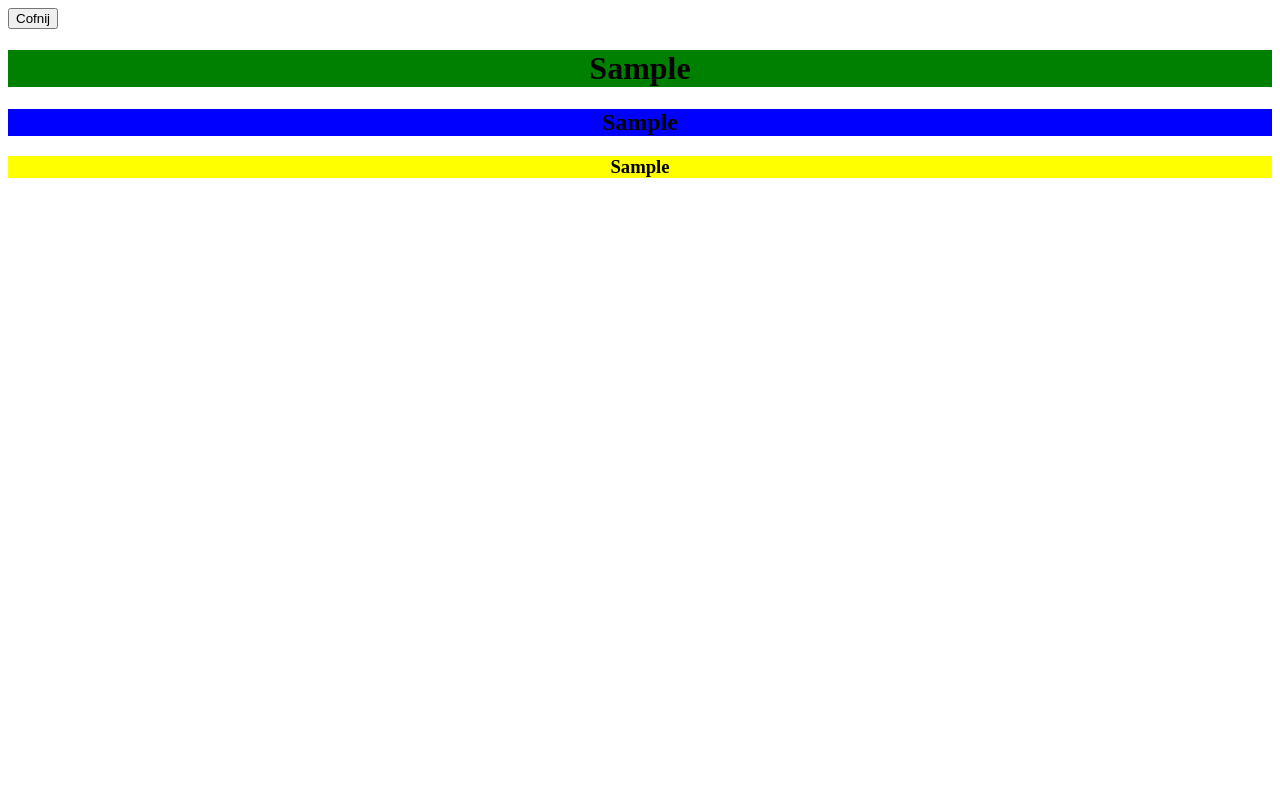
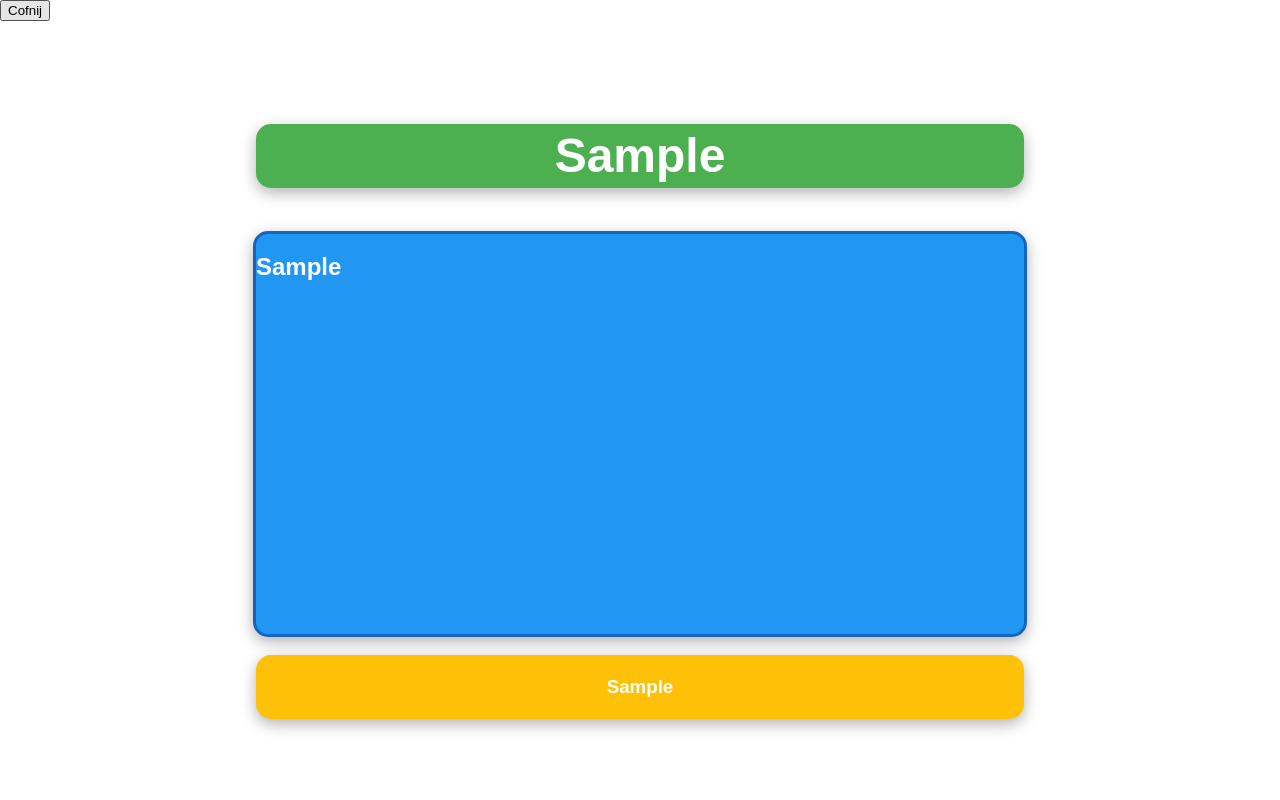
Before and after one commit to Z-iutek/ProjektCMS, a Django app: page /przywroc_stan/1/ in a window 1280 px wide. Run offline with Django 5.2, Linux system fonts and the light colour scheme; tables that the repository leaves empty hold one stand-in row (values such as "Sample post").

Commit message:
Edycja strony do przywracania

```diff
--- a/CMS_website/Startstrona/static/css/style_przywroc.css
+++ b/CMS_website/Startstrona/static/css/style_przywroc.css
@@ -1,15 +1,51 @@
-#text_content{
-    text-align: center;
+body {
+    margin: 0;
+    padding: 0;
+    font-family: Arial, sans-serif;
+}
 
+#text_content {
+    width: 100%;
+    height: 100%;
+    position: fixed;
+    display: flex;
+    flex-direction: column;
+    justify-content: center;
+    align-items: center;
 }
-#naglowek{
-    background-color: green;
 
+#naglowek {
+    width: 60%;
+    height: 8%;
+    font-size: 24px;
+    background-color: #4CAF50;
+    border-radius: 15px;
+    box-shadow: 0 5px 15px rgba(0, 0, 0, 0.3);
+    display: flex;
+    justify-content: center;
+    align-items: center;
+    color: #fff;
 }
-#tekst_glowny{
-    background-color: blue;
 
+#tekst_glowny {
+    margin-top: 25px;
+    background-color: #2196F3;
+    width: 60%;
+    height: 50%;
+    border: 3px solid #1565c0;
+    border-radius: 15px;
+    box-shadow: 0 5px 15px rgba(0, 0, 0, 0.3);
+    color: #fff;
 }
-#stopka{
-    background-color: yellow;
+
+#stopka {
+    width: 60%;
+    height: 8%;
+    background-color: #FFC107;
+    border-radius: 15px;
+    box-shadow: 0 5px 15px rgba(0, 0, 0, 0.3);
+    display: flex;
+    justify-content: center;
+    align-items: center;
+    color: #fff;
 }
--- a/CMS_website/Startstrona/templates/Startstrona/przywroc.html
+++ b/CMS_website/Startstrona/templates/Startstrona/przywroc.html
@@ -7,7 +7,9 @@
 <button onclick="goBack()">Cofnij</button>
 <div id="text_content">
 <div id="naglowek"> <h1><script>document.write('{{ stan.Naglowek }}')</script></h1></div>
+      <br>
 <div id="tekst_glowny"><h2><script>document.write('{{ stan.Tekst_glowny }}')</script></h2></div>
+      <br>
 <div id="stopka"><h3><script>document.write('{{ stan.Stopka }}')</script></h3></div>
 </div>
 
@@ -18,8 +20,8 @@
 
 <script>
     function goBack() {
-  window.history.back();
-}
+          window.history.back();
+    }
     document.title = "{{ stan.tytul_strony }}";
     document.body.style.backgroundColor = "{{ stan.kolor_tla }}";
 
--- a/CMS_website/Startstrona/urls.py
+++ b/CMS_website/Startstrona/urls.py
@@ -3,6 +3,8 @@ from . import views
 from django.urls import path
 from .views import Startstrona, przywroc_stan
 urlpatterns = [
+
+    path('', views.Startstrona, name='Startstrona'),
     path('Startstrona/', views.Startstrona, name='Startstrona'),
 path('przywroc_stan/<int:stan_id>/', przywroc_stan, name='przywroc_stan_url'),  # Nowa ścieżka
 ]
```
Also changed, not shown: CMS_website/Startstrona/migrations/0009_alter_stanstrony_tekst_glowny.py (added), CMS_website/db.sqlite3.
